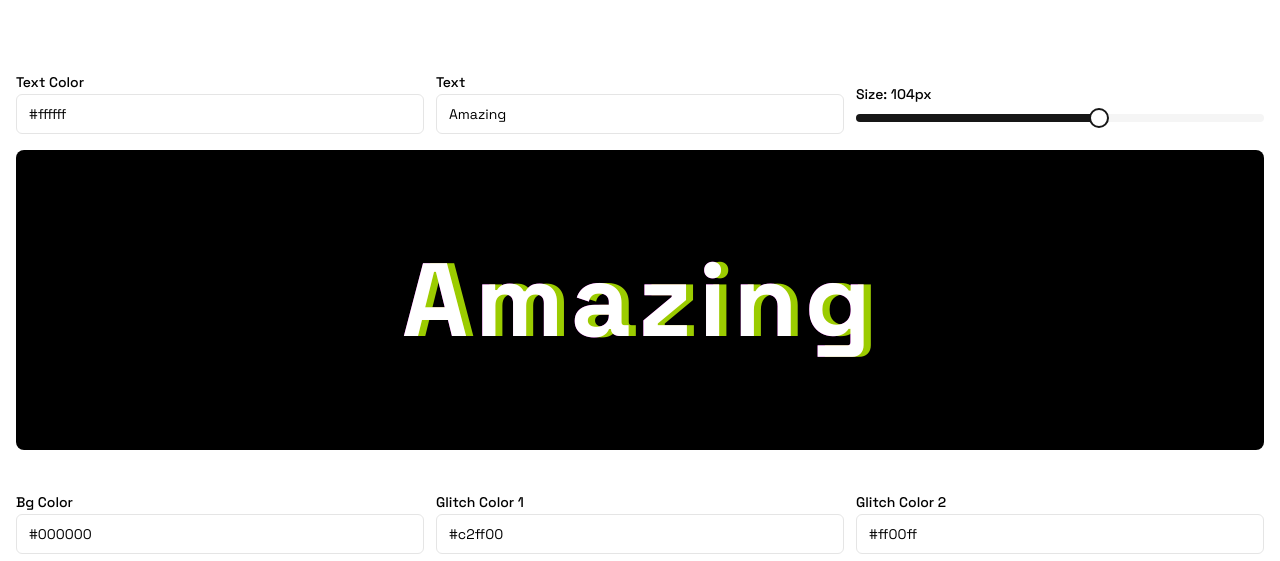
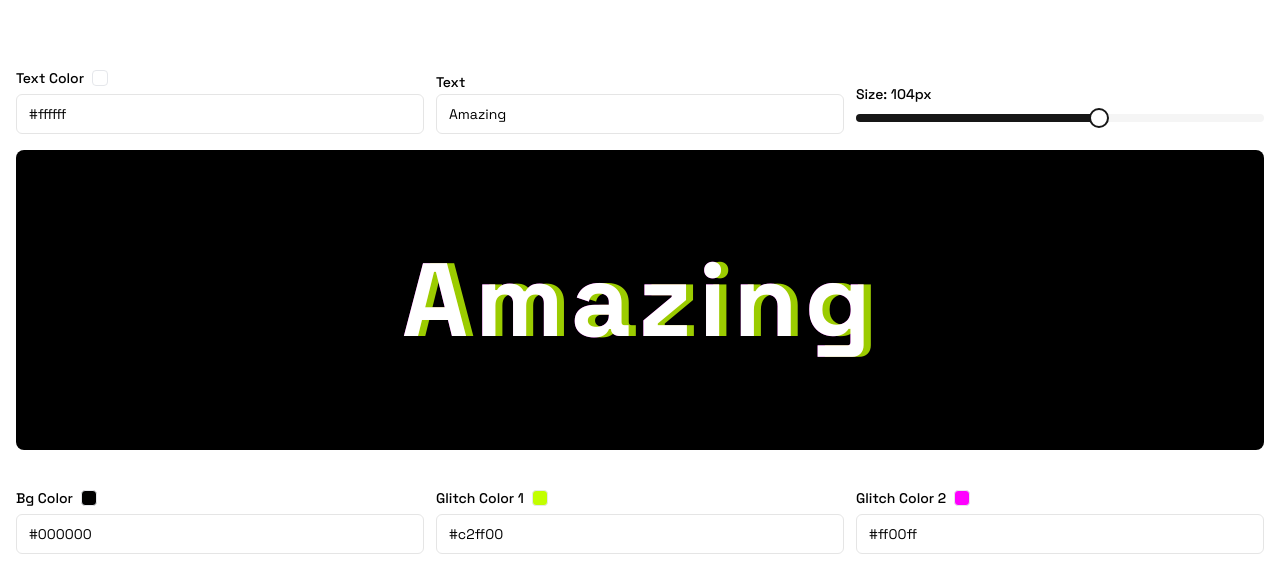
Before and after one commit to Itskrish01/cascadewiz, a React (Vite) app: page /css-glitch-text-effect in a window 1280 px wide. Shown: the part 170-731 px from the top of the page. Built offline with nearby package versions, Linux system fonts and the light colour scheme.

Commit message:
added new design for color preview

```diff
--- a/src/pages/glitch-text.tsx
+++ b/src/pages/glitch-text.tsx
@@ -94,7 +94,13 @@ const GlitchTextEffect = () => {
       </h3>
       <div className="flex items-center gap-3 mt-20 md:grid-cols-3">
         <div className="w-full">
-          <Label>Text Color</Label>
+          <div className="flex items-center gap-2 mb-2">
+            <Label>Text Color</Label>
+            <div
+              className="h-4 w-4 rounded border border-gray-200"
+              style={{ backgroundColor: textColor }}
+            ></div>
+          </div>
           <ColorPicker
             color={textColor}
             onChange={(color) => setTextColor(color.hex)}
@@ -125,21 +131,39 @@ const GlitchTextEffect = () => {
       </div>
       <div className="flex items-center gap-3 mt-10 md:grid-cols-3">
         <div className="w-full">
-          <Label>Bg Color</Label>
+          <div className="flex items-center gap-2 mb-2">
+            <Label>Bg Color</Label>
+            <div
+              className="h-4 w-4 rounded border border-gray-200"
+              style={{ backgroundColor: backgroundColor }}
+            ></div>
+          </div>
           <ColorPicker
             color={backgroundColor}
             onChange={(color) => setBackgroundColor(color.hex)}
           />
         </div>
         <div className="w-full">
-          <Label>Glitch Color 1</Label>
+          <div className="flex items-center gap-2 mb-2">
+            <Label>Glitch Color 1</Label>
+            <div
+              className="h-4 w-4 rounded border border-gray-200"
+              style={{ backgroundColor: glitchColor1 }}
+            ></div>
+          </div>
           <ColorPicker
             color={glitchColor1}
             onChange={(color) => setGlitchColor1(color.hex)}
           />
         </div>
         <div className="w-full">
-          <Label>Glitch Color 2</Label>
+          <div className="flex items-center gap-2 mb-2">
+            <Label>Glitch Color 2</Label>
+            <div
+              className="h-4 w-4 rounded border border-gray-200"
+              style={{ backgroundColor: glitchColor2 }}
+            ></div>
+          </div>
           <ColorPicker
             color={glitchColor2}
             onChange={(color) => setGlitchColor2(color.hex)}
@@ -150,8 +174,8 @@ const GlitchTextEffect = () => {
         <CopyBlock
           theme={dracula}
           language="html"
-          text={`<div className="glitch-wrapper">
-    <div className="glitch" data-glitch="${glitchedText}">
+          text={`<div class="glitch-wrapper">
+    <div class="glitch" data-glitch="${glitchedText}">
         ${glitchedText}
     </div>
 </div>
```
